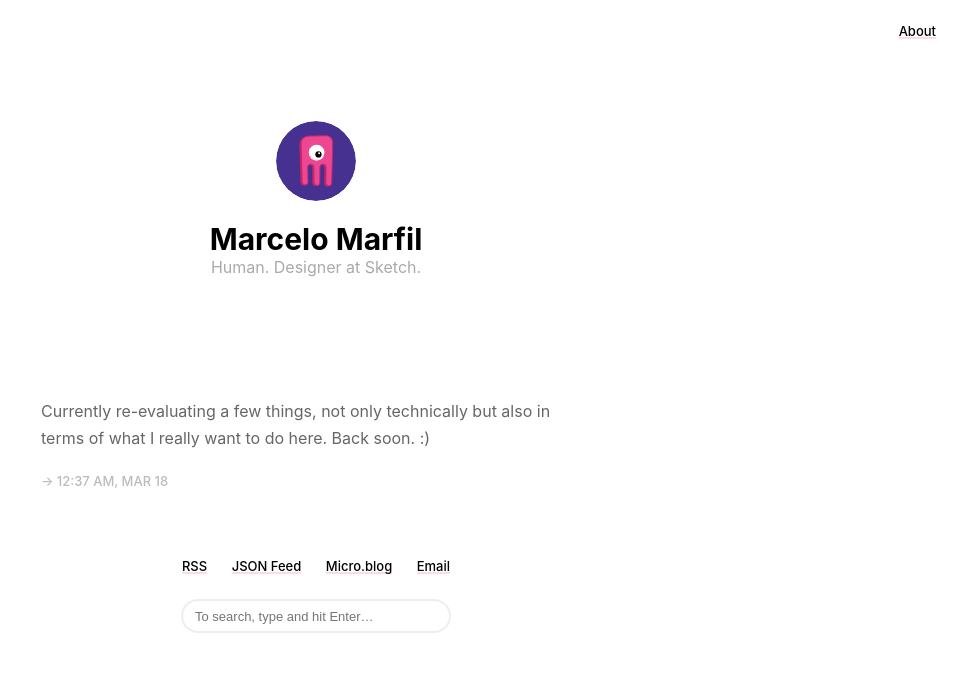
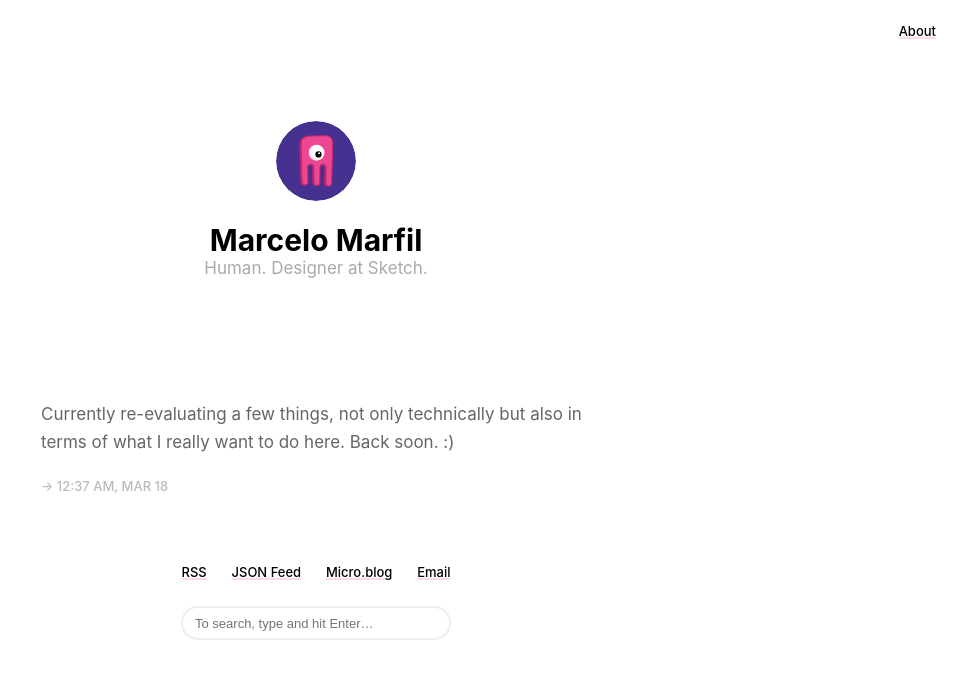
Before and after one commit to mmarfil/mmarfil.github.io, a Jekyll site: the page built from index.html, in a window 1280 px wide. Shown: the top 679 px of the page, without its empty margins (324-1280 px from the left). Built offline with Jekyll 4.4.1, drawn with Linux system fonts in a browser that asks for light colours; the list of posts is cut into pages by our own code.

Commit message:
Tweak font size

```diff
--- a/assets/css/style.css
+++ b/assets/css/style.css
@@ -23,7 +23,7 @@ html, body {
 }
 
 body {
-	font: 16px "Avenir Next", Avenir, "-apple-system", Helvetica, Arial, sans-serif;
+	font: 17px "Avenir Next", Avenir, "-apple-system", Helvetica, Arial, sans-serif;
 	color: #666;
 	text-rendering: optimizeLegibility;
 }
```
